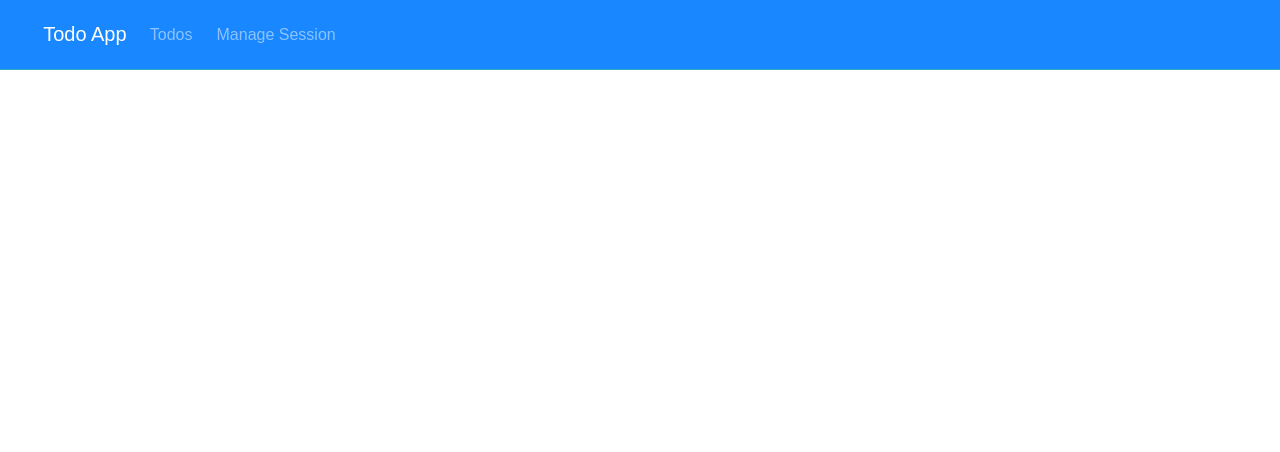
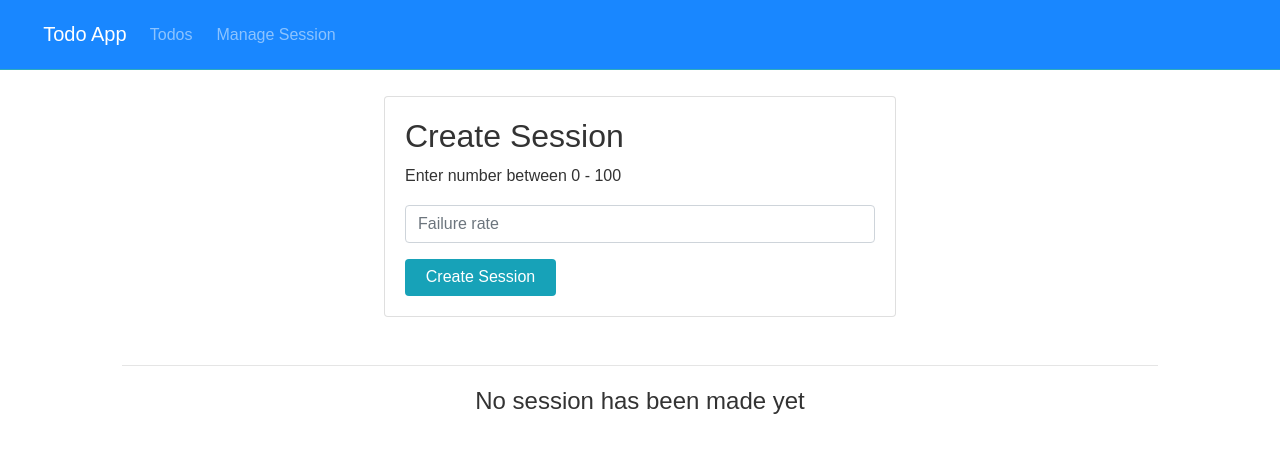
Before and after one commit to nenad78/react-unreliable-todo, a React (Create React App) app in the folder client/: page /sessions in a window 1280 px wide. Shown: the top 452 px of the page. Built offline with nearby package versions, Linux system fonts and the light colour scheme.

Commit message:
session components added

```diff
--- a/client/src/App.js
+++ b/client/src/App.js
@@ -7,6 +7,7 @@ import store from './store'
 import Alert from './components/layout/Alert'
 import Navbar from './components/layout/Navbar'
 import Landing from './components/layout/Landing'
+import Sessions from './components/sessions/Sessions'
 
 import { loadSession } from './actions/session'
 import setSessionId from './utils/setSession'
@@ -28,6 +29,9 @@ const App = () => {
           <Route exact path="/" component={Landing} />
           <section className="container">
             <Alert />
+            <Switch>
+              <Route exact path="/sessions" component={Sessions} />
+            </Switch>
           </section>
         </Fragment>
       </Router>
--- /dev/null
+++ b/client/src/components/sessions/SessionForm.js
@@ -0,0 +1,58 @@
+import React, { useState, useEffect } from 'react'
+import { withRouter } from 'react-router-dom'
+import { connect } from 'react-redux'
+import PropTypes from 'prop-types'
+
+import { updateSession, deleteSession } from '../../actions/session'
+
+const SessionForm = ({ session, updateSession, deleteSession, history }) => {
+  const [formData, setFormData] = useState({
+    errorRate: ''
+  })
+
+  const { errorRate } = formData
+
+  useEffect(() => {
+    setFormData({
+      errorRate: session === null ? '' : session.errorRate
+    })
+  }, [session])
+
+  const onChange = e => {
+    setFormData({ [e.target.name]: e.target.value })
+  }
+
+  const onSubmit = e => {
+    e.preventDefault()
+
+    updateSession(formData, history)
+
+    setFormData({ errorRate: '' })
+  }
+
+  return (
+    <div className="card m-auto" style={{ width: '32rem' }}>
+      <div className="card-body">
+        <h5 className="card-title">Session Info</h5>
+        <h6 className="card-subtitle mb-2">Session ID: {session.sessionId}</h6>
+        <h6 className="card-subtitle mb-2">Session Failure Rate: {session.errorRate}</h6>
+        <form onSubmit={e => onSubmit(e)}>
+          <div className="form-group">
+            <input type="number" className="form-control" name="errorRate" value={errorRate} onChange={e => onChange(e)} placeholder="* Change failure rate" />
+            <small className="text-muted">Change session's failure rate</small>
+          </div>
+          <button className="btn btn-primary" type="submit">Update Session</button>
+          <button onClick={() => deleteSession()} className="btn btn-danger" type="button">Delete Session</button>
+        </form>
+      </div>
+    </div>
+  )
+}
+
+SessionForm.propTypes = {
+  session: PropTypes.object.isRequired,
+  updateSession: PropTypes.func.isRequired,
+  deleteSession: PropTypes.func.isRequired
+}
+
+export default connect(null, { updateSession, deleteSession })(withRouter(SessionForm))
--- /dev/null
+++ b/client/src/components/sessions/Sessions.js
@@ -0,0 +1,57 @@
+import React, { Fragment, useState } from 'react'
+import { withRouter } from 'react-router-dom'
+import { connect } from 'react-redux'
+import PropTypes from 'prop-types'
+
+import { registerSession } from '../../actions/session'
+import SessionForm from './SessionForm'
+
+const Sessions = ({ registerSession, history, session: { session, loading } }) => {
+  const [formData, setFormData] = useState({
+    errorRate: ''
+  })
+
+  const { errorRate } = formData
+
+  const onChange = e => {
+    setFormData({ [e.target.name]: e.target.value })
+  }
+
+  const onSubmit = e => {
+    e.preventDefault()
+
+    registerSession(parseInt(errorRate), history)
+  }
+
+  return (
+    <div>
+      <div className="mb-5">
+        <div className="card card-body m-auto" style={{ width: '32rem' }}>
+          <h2>Create Session</h2>
+          <p>Enter number between 0 - 100</p>
+          <form onSubmit={e => onSubmit(e)}>
+            <div className="form-group">
+              <input type="number" className="form-control" name="errorRate" value={errorRate} onChange={e => onChange(e)} min="1" max="100" placeholder="Failure rate" disabled={session !== null ? 'disabled' : ''} />
+            </div>
+            <button className="btn btn-primary" type="submit" disabled={session !== null ? 'disabled' : ''}>Create Session</button>
+          </form>
+        </div>
+      </div>
+      <hr />
+      {session ? (<Fragment>
+        <SessionForm session={session} />
+      </Fragment>) : (<Fragment>
+        <p className="lead text-center">No session has been made yet</p>
+      </Fragment>)}
+    </div>
+  )
+}
+
+Sessions.propTypes = {
+  registerSession: PropTypes.func.isRequired
+}
+
+const mapStateToProps = state => ({
+  session: state.session
+})
+export default connect(mapStateToProps, { registerSession })(withRouter(Sessions))
```
